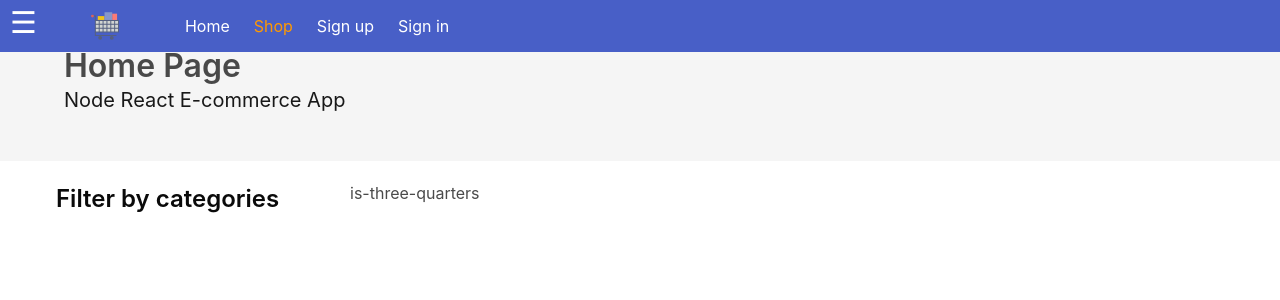
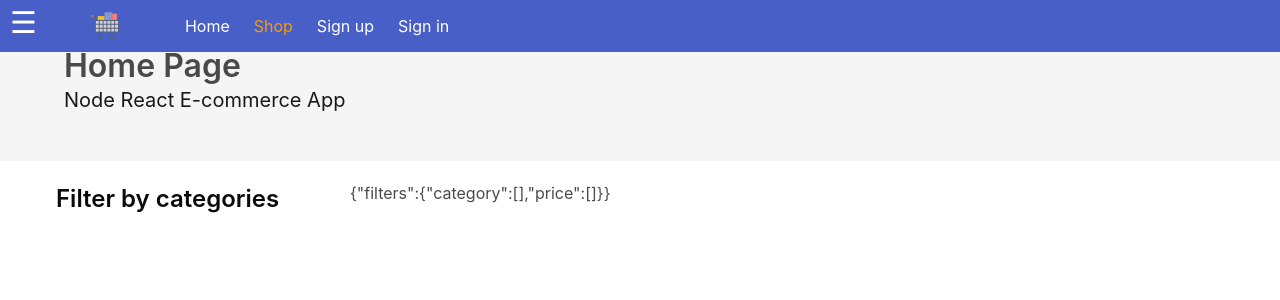
Before and after one commit to jeremiahogutu/e-commerce-app, a React (Create React App) app in the folder e-commerce-frontend/: page /shop in a window 1280 px wide. Shown: the top 300 px of the page. Built offline with nearby package versions, Linux system fonts and the light colour scheme; no server answers; the HTML template or start-up script is replaced by a standard one.

Commit message:
set filters with category

```diff
--- a/e-commerce-frontend/src/main/CheckBox.js
+++ b/e-commerce-frontend/src/main/CheckBox.js
@@ -1,6 +1,6 @@
 import React, {useState, useEffect} from 'react';
 
-const CheckBox = ({categories}) => {
+const CheckBox = ({categories, handleFilters }) => {
 
     const [checked, setChecked] = useState([]);
 
@@ -16,8 +16,9 @@ const CheckBox = ({categories}) => {
             newCheckedCategoryId.splice(currentCategoryId, 1)
         }
 
-        console.log(newCheckedCategoryId);
-        setChecked(newCheckedCategoryId)
+        // console.log(newCheckedCategoryId);
+        setChecked(newCheckedCategoryId);
+        handleFilters(newCheckedCategoryId)
     };
 
     return categories.map((category, i) => (
--- a/e-commerce-frontend/src/main/Shop.js
+++ b/e-commerce-frontend/src/main/Shop.js
@@ -5,6 +5,12 @@ import {getCategories} from "../admin/apiAdmin";
 import CheckBox from "./CheckBox";
 
 const Shop = () => {
+    const [myFilters, setMyFilters] = useState({
+        filters: {
+            category: [],
+            price: []
+        }
+    });
     const [categories, setCategories] = useState([]);
     const [error, setError] = useState([]);
 
@@ -24,6 +30,14 @@ const Shop = () => {
     }, []);
 
 
+    const handleFilters = (filters, filterBy) => {
+        const newFilters = {...myFilters};
+        newFilters.filters[filterBy] = filters;
+        setMyFilters(newFilters);
+
+        // console.log('Shop', filters, filterBy)
+    };
+
     return (
         <Layout
             title="Home Page"
@@ -36,10 +50,10 @@ const Shop = () => {
                         <div className="column">
                             <h4 className="is-size-4 has-text-weight-semibold has-text-black">Filter by categories</h4>
                             <ul>
-                                <CheckBox categories={categories}/>
+                                <CheckBox categories={categories} handleFilters={filters => handleFilters(filters, 'category')}/>
                             </ul>
                         </div>
-                        <div className="column is-three-quarters">is-three-quarters</div>
+                        <div className="column is-three-quarters">{JSON.stringify(myFilters)}</div>
                     </div>
                 </div>
             </div>
```
